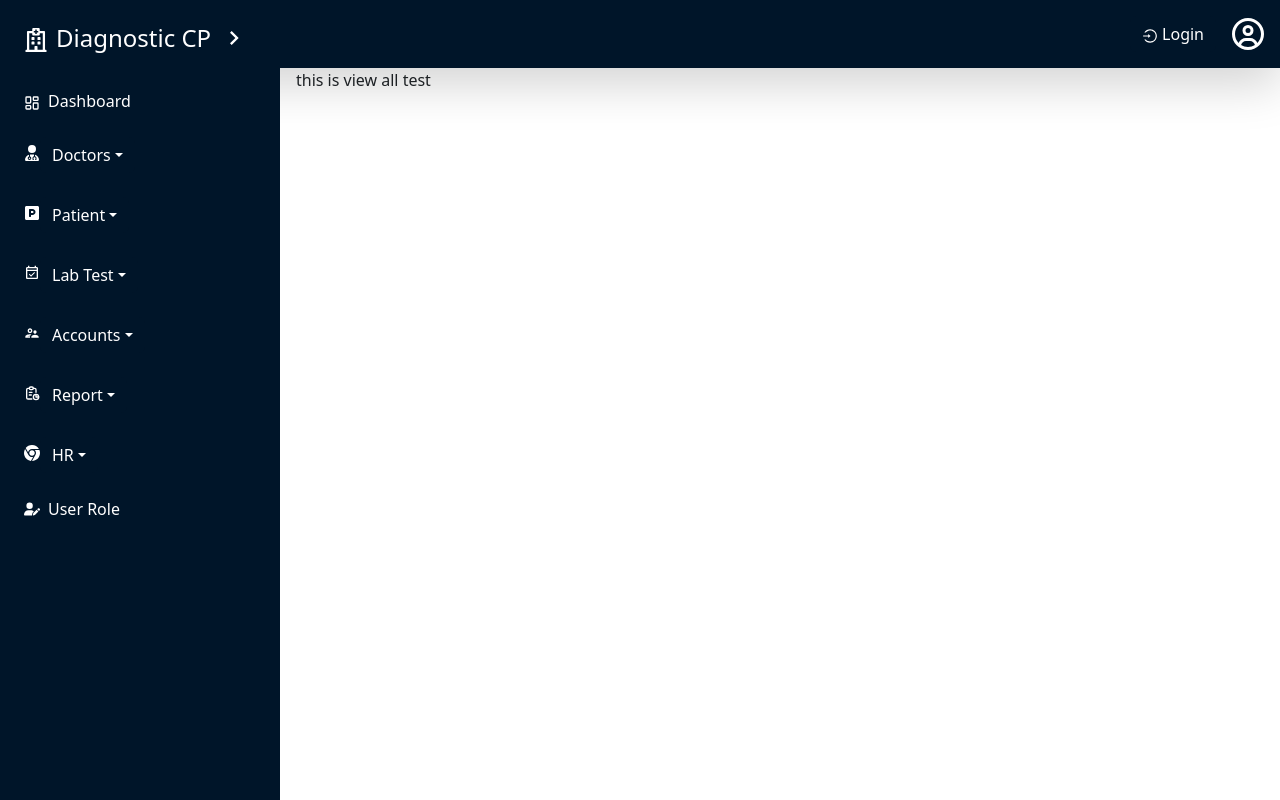
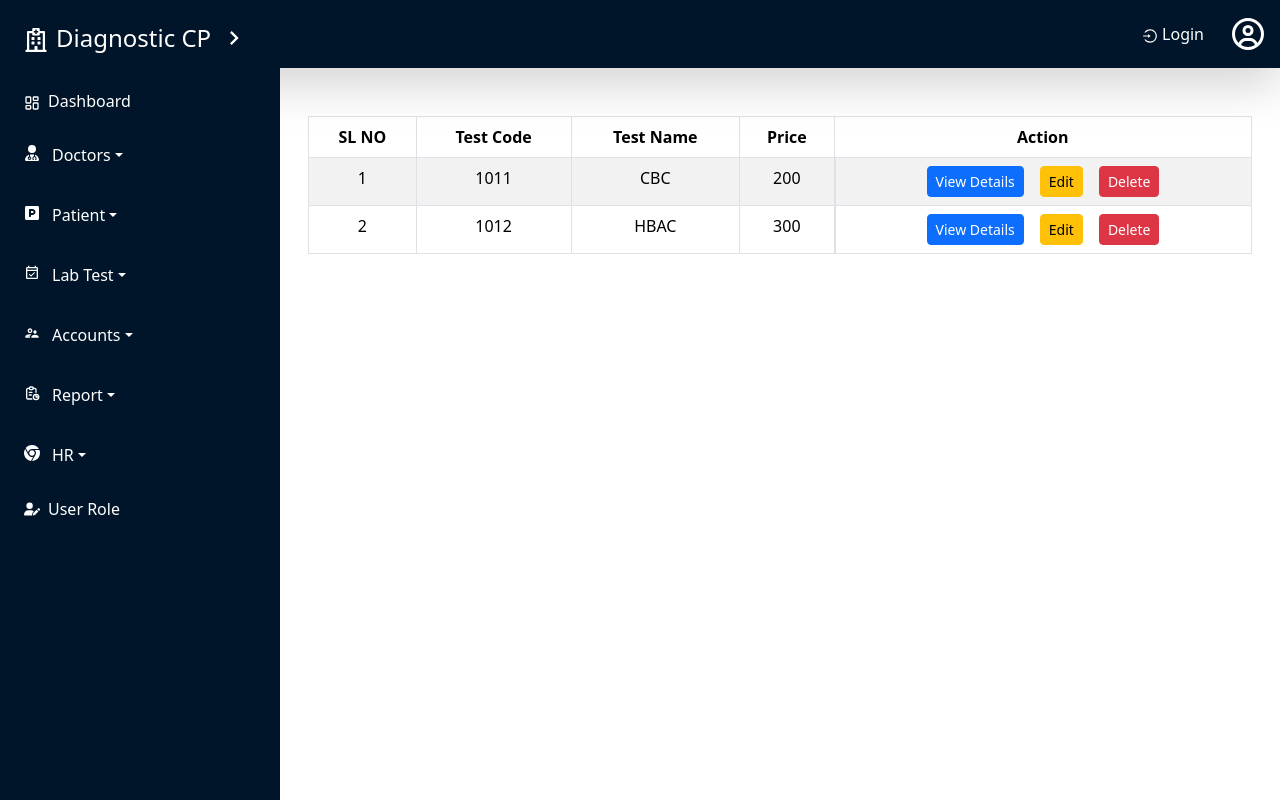
Before and after one commit to majbaulhoque/Hospital-Management-Systemstem, a React (Vite) app: page /lab-test/test-management/view-all-test in a window 1280 px wide. Built offline with nearby package versions, Linux system fonts and the light colour scheme.

Commit message:
added test table

```diff
--- a/src/Component/LabTest/TestManagement/AddNewTest/TestForm.jsx
+++ b/src/Component/LabTest/TestManagement/AddNewTest/TestForm.jsx
@@ -18,7 +18,7 @@ const TestForm = () => {
     <div className="container mt-5 mb-5">
       <Card className="p-4 shadow-sm rounded">
         <Card.Body>
-          <h4 className="col-lg-3 col-8 mx-auto text-center py-2 rounded-2 mb-5 bg-secondary bg-opacity-25">
+          <h4 className="col-lg-3 col-9 mx-auto text-center py-2 rounded-2 mb-5 bg-secondary bg-opacity-25">
             Create Test Attributes
           </h4>
           <Form onSubmit={handleSubmit(onSubmit)}>
--- a/src/Component/LabTest/TestManagement/ViewAllTest/TestData.jsx
+++ b/src/Component/LabTest/TestManagement/ViewAllTest/TestTable.jsx
@@ -26,7 +26,7 @@ const TestTable = () => {
             <td>{test.code}</td>
             <td>{test.name}</td>
             <td>{test.price}</td>
-            <td>
+            <td className='d-flex gap-3 justify-content-center'>
               <Button variant="primary" size="sm" className="mr-2">View Details</Button>
               <Button variant="warning" size="sm" className="mr-2">Edit</Button>
               <Button variant="danger" size="sm">Delete</Button>
--- a/src/Pages/LabTest/TestManagement/AddNewTest.jsx
+++ b/src/Pages/LabTest/TestManagement/AddNewTest.jsx
@@ -1,7 +1,9 @@
 import TestForm from "../../../Component/LabTest/TestManagement/AddNewTest/TestForm";
 const AddNewTest = () => {
   return (
-    <TestForm />
+    <div>
+      <TestForm />
+    </div>
   );
 };
 
--- a/src/Pages/LabTest/TestManagement/ViewAllTest.jsx
+++ b/src/Pages/LabTest/TestManagement/ViewAllTest.jsx
@@ -1,11 +1,11 @@
-
+import TestTable from "../../../Component/LabTest/TestManagement/ViewAllTest/TestTable";
 
 const ViewAllTest = () => {
-    return (
-        <div>
-           this is view all test
-        </div>
-    );
+  return (
+    <div className="container mt-5 mb-5">
+      <TestTable />
+    </div>
+  );
 };
 
 export default ViewAllTest;
```
